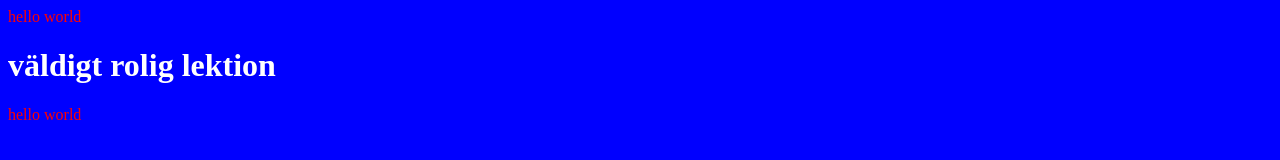
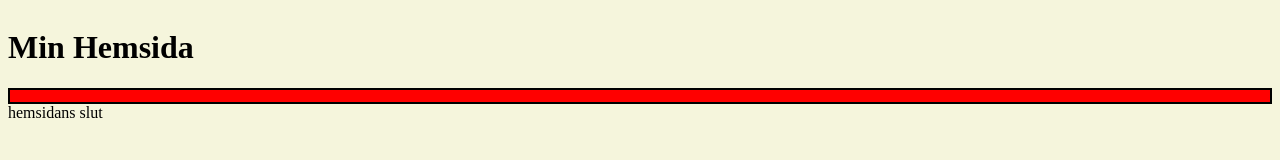
Before and after one commit to arvideriksson28-hub/mitt-forsta-repo, a plain HTML site: page index.html in a window 1280 px wide. Drawn offline with Linux system fonts and the light colour scheme.

Commit message:
lagt till första koden

```diff
--- a/app.js
+++ b/app.js
@@ -1,4 +1,17 @@
-let firstName = "arvid";
-const homeTown = "Landsbro";
-console.log(firstName + " " + homeTown);
-console.log("jag branchade ut till lektion för att lägga till mer kod");
+class Car {
+    constructor(brand, year) {
+        this.brand = brand;
+        this.year = year;
+        this.speed = 0;
+    }
+
+    accelerate(amount) {
+        return (this.speed += amount);
+    }
+
+    slowDown(amount) {
+        return (this.speed -= amount);
+    }
+}
+
+const car1 = new Car("volvo", 2022);
--- a/index.html
+++ b/index.html
@@ -7,9 +7,15 @@
         <link rel="stylesheet" href="style.css" />
     </head>
     <body>
-        hello world
-        <h1>väldigt rolig lektion</h1>
-        <p>hello world</p>
+        <header><h1>Min Hemsida</h1></header>
+        <main>
+            <div id="card-container">
+                <div class="card"></div>
+                <div class="card"></div>
+                <div class="card"></div>
+            </div>
+        </main>
+        <footer>hemsidans slut</footer>
         <script src="app.js"></script>
     </body>
 </html>
--- a/style.css
+++ b/style.css
@@ -1,7 +1,18 @@
 body {
-    color: red;
-    background-color: blue;
+    background-color: beige;
+    display: flex;
+    flex-direction: column;
 }
-h1 {
-    color: white;
+main {
+    display: flex;
+    flex-direction: column;
+    flex-grow: 1;
 }
+
+#card-container {
+    border: 2px solid black;
+}
+
+.card {
+    border: 2px solid red;
+}
```
